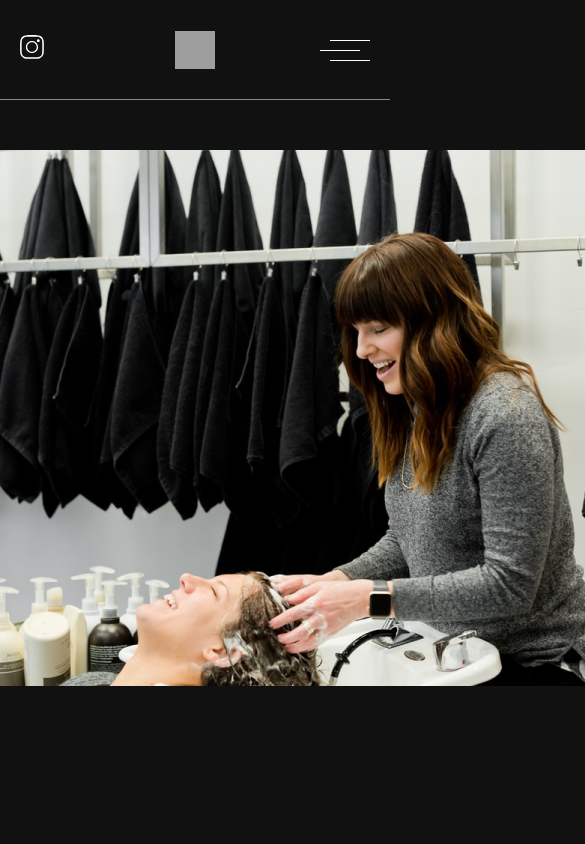
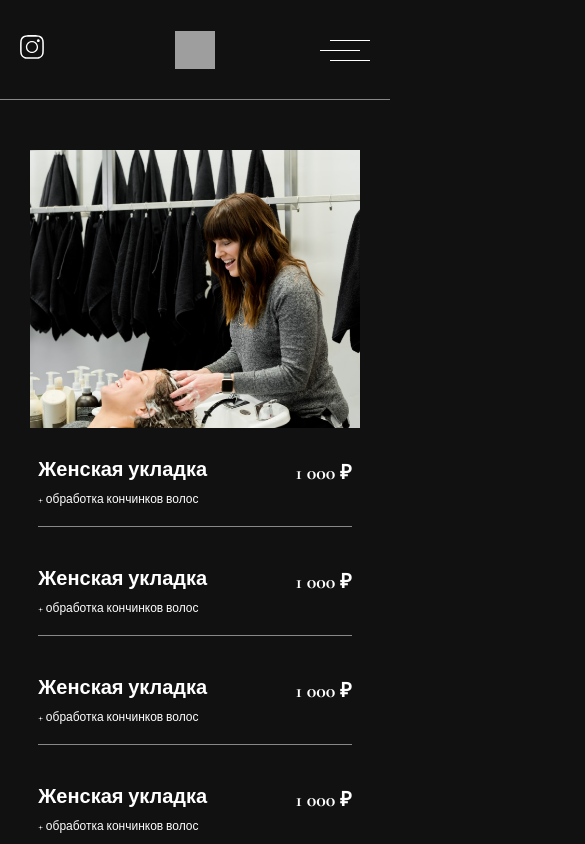
Before and after one commit to MaxNikitenok/beauty-saloon-next, a Next.js app: page /price in a window 390 px wide. Shown: the top 844 px of the page, 585 px wide, since content can reach past the window. Built offline with nearby package versions, Linux system fonts and the light colour scheme; grey boxes are pictures that could not be loaded.

Commit message:
feat: price adaptive

```diff
--- a/components/Price.tsx
+++ b/components/Price.tsx
@@ -106,14 +106,14 @@ const Price = () => {
         {blocks.map((block, index) => {
           return (
             <div className={styles.price_block} key={index}>
-            <div className={styles.block_image}>
               <Image
+                className={styles.block_image}
                 src={priceImages[index].image}
                 width={636}
                 height={536}
                 alt="image"
               />
-            </div>
+
               <div className={styles.block_list}>
                 {block.map((item: any) => {
                   return (
--- a/styles/Price.module.css
+++ b/styles/Price.module.css
@@ -5,6 +5,7 @@
 .wrapper {
   max-width: var(--max-width);
   margin: 0 auto;
+  padding: 0 30px;
 }
 
 .price_block {
@@ -27,7 +28,7 @@
 
 .list_item {
   display: grid;
-  grid-template-columns: 5fr 1fr;
+  grid-template-columns: 4fr 1fr;
   padding-bottom: 20px;
   border-bottom: 1px solid #ffffff80;
 }
@@ -48,3 +49,63 @@
   font-weight: 400;
   font-size: 18px;
 }
+
+@media (max-width: 1240px) {
+  .price {
+    padding: 150px 0 30px 0;
+  }
+
+  .price_block {
+    flex-direction: column;
+    align-items: center;
+  }
+
+  .price_block:nth-child(even) {
+    flex-direction: column;
+  }
+
+  .block_list {
+    margin-top: 30px;
+  }
+
+  .list_item {
+    grid-template-columns: 3fr 1fr;
+  }
+}
+
+@media (max-width: 650px) {
+  .price {
+    padding: 150px 0 15px 0;
+  }
+
+  .block_image {
+    width: 100%;
+    height: 100%;
+  }
+
+  .block_list {
+    width: 95%;
+  }
+
+  .list_item {
+    grid-template-columns: 5fr 2fr;
+  }
+}
+
+@media (max-width: 450px) {
+  .price {
+    padding: 150px 0 0px 0;
+  }
+
+  .item_title {
+    font-size: 20px;
+  }
+
+  .item_cost {
+    font-size: 20px;
+  }
+
+  .item_description {
+    font-size: 12px;
+  }
+}
```
Lines whose indentation alone changed are shown as unchanged.
